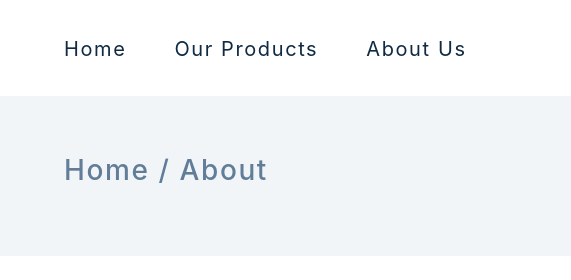
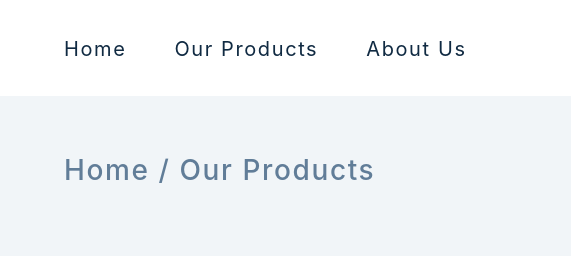
Before and after one commit to Tronadis/Comfy-Store, a plain HTML site: page products.html in a window 1280 px wide. Shown: the top 280 px of the page, 0-571 px from the left. Drawn offline with Linux system fonts and the light colour scheme.

Commit message:
fix page heading

```diff
--- a/products.html
+++ b/products.html
@@ -31,7 +31,7 @@
 		<!-- Hero: -->
 		<section class="page-hero">
 			<div class="section-center">
-				<h3 class="page-hero-title">Home / About</h3>
+				<h3 class="page-hero-title">Home / Our Products</h3>
 			</div>
 		</section>
 		<!-- Sidebar: -->
```
